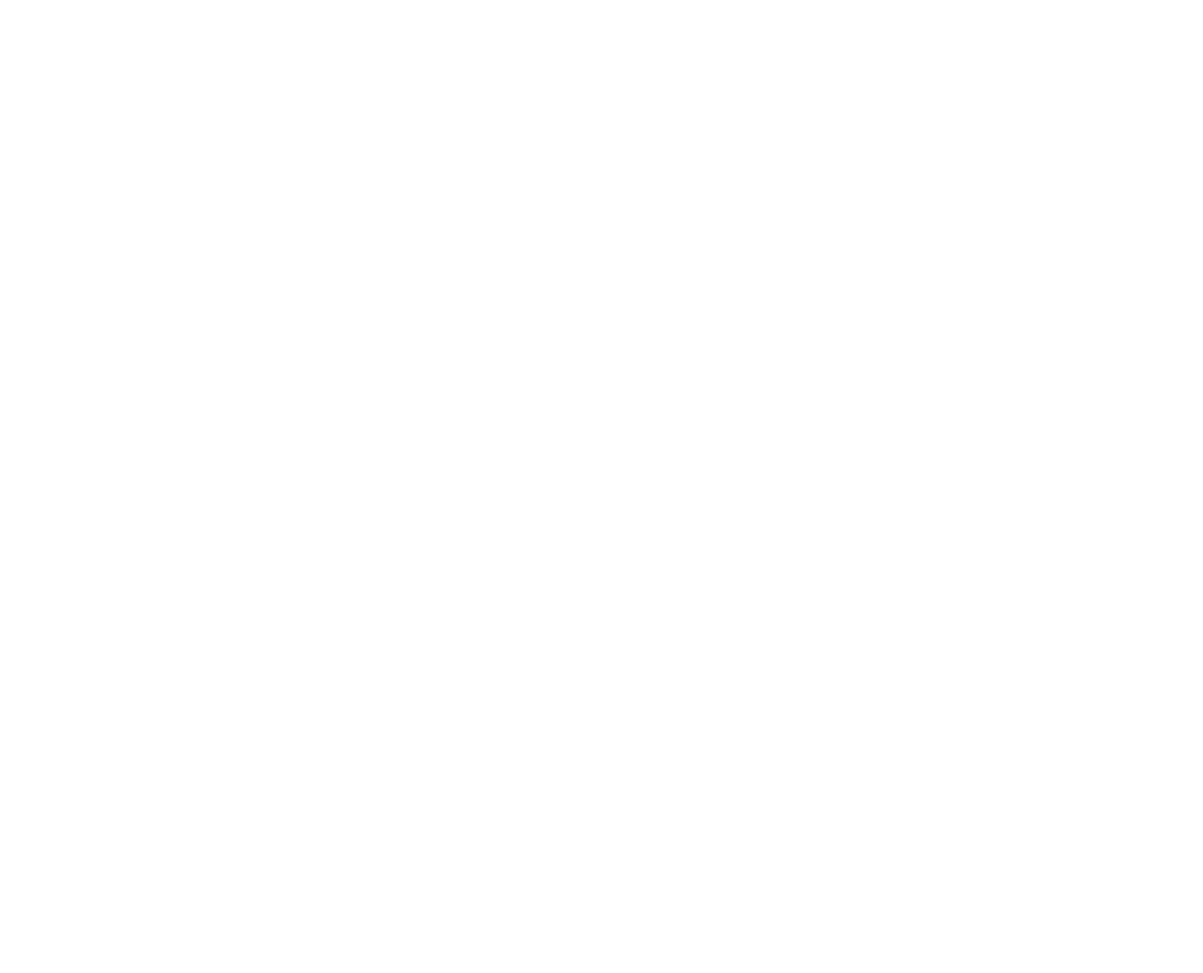
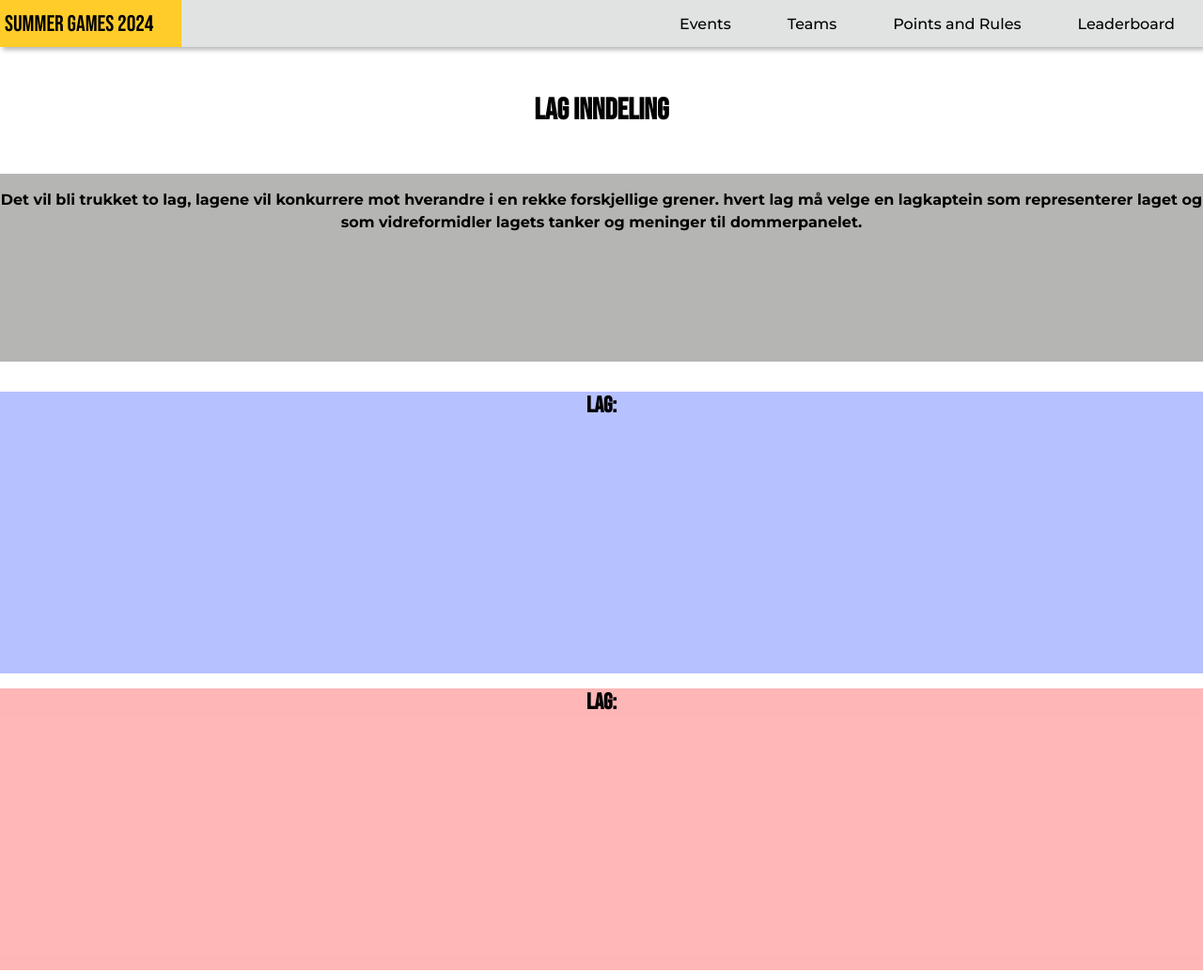
Before and after one commit to marroe01284/summer-games-2024, a plain HTML site: page teams/idex.html in a window 1280 px wide. Shown: the whole page at 94% size. Before the commit the page ends 800 px from the top, so only its background shows below. Drawn offline with Linux system fonts and the light colour scheme.

Commit message:
team page ok

```diff
--- a/teams/css/styles.css
+++ b/teams/css/styles.css
@@ -0,0 +1,146 @@
+:root{
+    --background-color: #ffffff;
+    --olympic-blue: #0077CC;
+    --olympic-black: #000000;
+    --olympic-red: #EE352E;
+    --olympic-yellow: #FFCC29;
+    --olympic-green: #009639;
+}
+* {
+    box-sizing: border-box;
+    padding: 0;
+    margin: 0;
+}
+body {
+    min-height: 100vh;
+    background-color: var(--background-color);
+    min-width: 100vw;
+}
+nav{
+   background-color: #e0e3e1;
+   box-shadow: 3px 3px 5px #b7b7b7;
+}
+nav ul{
+    width: 100%;
+    list-style: none;
+    display: flex;
+    justify-content: flex-end;
+    align-items: center;
+}
+nav li{
+    height: 50px;
+
+}
+nav a{
+    height: 100%;
+    padding: 0 30px;
+    text-decoration: none;
+    display: flex;
+    align-items: center;
+    color: black;
+    font-family: 'Montserrat', sans-serif;
+}
+nav a:hover{
+    background-color: var(--olympic-yellow);
+}
+/* nav li:first-child{
+    margin-right: auto;
+} */
+.summer-games {
+    margin-right: auto;
+    color: #EE352E;
+}
+.summer-games a{
+    padding-left: 5px;
+    font-family: 'Bebas Neue', sans-serif;
+    font-size: 1.5rem;
+}
+
+
+.side-bar{
+    position: fixed;
+    top: 0;
+    right: 0;
+    height: 100vh;
+    width: 250px;
+    z-index: 999;
+    backdrop-filter: blur(10px);
+    background-color: #f8aeab1d;
+    box-shadow: -5px 0 10px black;
+    display: none;
+    flex-direction: column;
+    align-items: flex-start;
+    justify-content: flex-start;
+    font-family: 'Montserrat', sans-serif;
+
+}
+.side-bar li{
+    width: 100%;
+}
+.side-bar a{
+    width: 100%;
+}
+.info-team{
+    display: flex;
+    justify-content: center;
+    align-items: center;
+    padding: 3rem;
+    font-family: 'Bebas Neue', sans-serif;
+}
+.team-one{
+    background: rgba(24, 59, 255, 0.315);
+    height: 300px;
+    display: flex;
+    justify-content: center;
+    margin-bottom: 1rem;
+    font-family: 'Bebas Neue', sans-serif;
+}
+.team-two{
+    background: rgba(255, 24, 24, 0.315);
+    height: 300px;
+    display: flex;
+    justify-content: center;
+    margin-bottom: 2rem;
+    font-family: 'Bebas Neue', sans-serif;
+}
+.info-container{
+    background: rgba(179, 179, 177, 0.973);
+    height: 200px;
+    display: flex;
+    justify-content: center;
+    padding-bottom: 1rem;
+    font-size: 1rem;
+    font-weight: bold;
+    text-align: center;
+    line-height: 1.5rem;
+    padding-top: 1rem;
+    margin-bottom: 2rem;
+    font-family: 'Montserrat', sans-serif;
+}
+@media (min-width: 380px){
+    .hide-on-mobile{
+        display: none;
+    }
+    }
+    @media (min-width: 430px){
+        .hide-on-mobile{
+            display: none;
+        }
+    }
+    @media (min-width: 640px){
+    .hide-on-mobile{
+        display: block;
+    }
+    .hide-on-mobile-logo{
+        display: none;
+    }
+    }
+    @media (min-width: 800px){
+
+    }
+    @media (min-width: 1100px){
+
+    }
+    @media (min-width: 1400px){
+
+    }
--- a/teams/idex.html
+++ b/teams/idex.html
@@ -3,10 +3,61 @@
     <meta charset="UTF-8">
     <meta name="viewport" content="width=device-width, initial-scale=1.0">
     <title>Teams</title>
+    <link rel="preconnect" href="https://fonts.googleapis.com">
+    <link rel="preconnect" href="https://fonts.gstatic.com" crossorigin>
+    <link href="https://fonts.googleapis.com/css2?family=Bebas+Neue&family=Montserrat:wght@500;700&display=swap"
+        rel="stylesheet">
+    <link rel="preconnect" href="https://fonts.googleapis.com">
+    <link rel="preconnect" href="https://fonts.gstatic.com" crossorigin>
+    <link href="https://fonts.googleapis.com/css2?family=Montserrat:wght@500;700&display=swap" rel="stylesheet">
+    <script src="https://kit.fontawesome.com/156d4e89cb.js" crossorigin="anonymous"></script>
     <link rel="stylesheet" href="css/styles.css">
     <script src="script.js" defer></script>
 </head>
+<header>
+    <nav>
+
+        <ul class="side-bar">
+            <li onclick="hideSidebar()"><a href="#"><svg xmlns="http://www.w3.org/2000/svg" height="20" width="15"
+                        viewBox="0 0 384 512"><!--!Font Awesome Free 6.5.1 by @fontawesome - https://fontawesome.com License - https://fontawesome.com/license/free Copyright 2024 Fonticons, Inc.-->
+                        <path
+                            d="M342.6 150.6c12.5-12.5 12.5-32.8 0-45.3s-32.8-12.5-45.3 0L192 210.7 86.6 105.4c-12.5-12.5-32.8-12.5-45.3 0s-12.5 32.8 0 45.3L146.7 256 41.4 361.4c-12.5 12.5-12.5 32.8 0 45.3s32.8 12.5 45.3 0L192 301.3 297.4 406.6c12.5 12.5 32.8 12.5 45.3 0s12.5-32.8 0-45.3L237.3 256 342.6 150.6z" />
+                    </svg></a></li>
+            <li> <a href="#">Events</a></li>
+            <li> <a href="#">Teams</a></li>
+            <li> <a href="#">Points and Rules</a></li>
+            <li> <a href="#">Leaderboard</a></li>
+        </ul>
+        <ul>
+            <li class="summer-games"><a href="../main/home.html">Summer Games 2024</a></li>
+            <li class="hide-on-mobile"> <a href="#">Events</a></li>
+            <li class="hide-on-mobile"> <a href="#">Teams</a></li>
+            <li class="hide-on-mobile"> <a href="#">Points and Rules</a></li>
+            <li class="hide-on-mobile"> <a href="#">Leaderboard</a></li>
+            <li class="hide-on-mobile-logo" onclick="showSidebar()"><img src="../images/menu-mobile.png" alt="">
+            </li>
+
+        </ul>
+    </nav>
+</header>
 <body>
+    <main>
+        <div>
 
+            <div class="info-team">
+                <h1>Lag inndeling</h1>
+            </div>
+            <div class="info-container">
+                <p>Det vil bli trukket to lag, lagene vil konkurrere mot hverandre i en rekke forskjellige grener. hvert lag må velge en lagkaptein som representerer laget og som vidreformidler lagets tanker og meninger til dommerpanelet.
+                </p>
+            </div>
+        </div>
+        <div class="team-one">
+            <h2>Lag:</h2>
+        </div>
+        <div class="team-two">
+            <h2>Lag:</h2>
+        </div>
+    </main>
 </body>
 </html>
--- a/teams/script.js
+++ b/teams/script.js
@@ -0,0 +1,9 @@
+function showSidebar(){
+    const sidebar = document.querySelector(".side-bar");
+    console.log(sidebar);
+    sidebar.style.display = "flex";
+}
+function hideSidebar(){
+    const sidebar = document.querySelector(".side-bar");
+    sidebar.style.display = "none";
+}
```
Also changed, not shown: activites/idex.html (+6 -6 lines), main/home.html (+4 -4 lines).
